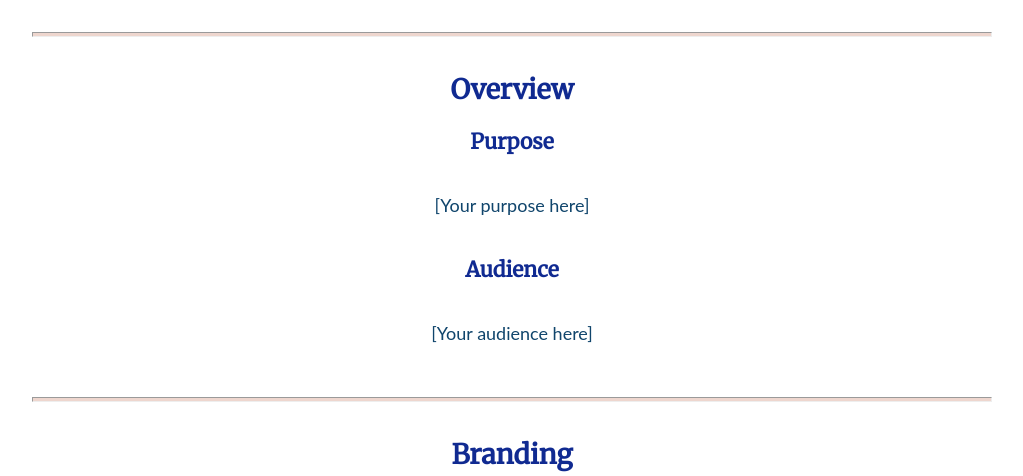
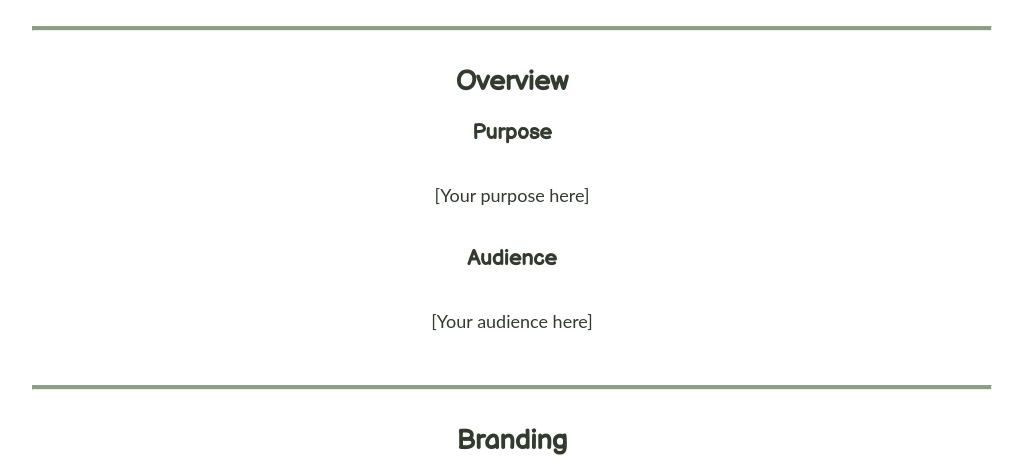
Before and after one commit to pmark2047/wdd130, a plain HTML site: page wwr/site-plan-rafting.html in a window 1280 px wide. Shown: the part 317-793 px from the top of the page, without its empty margins (128-1151 px from the left). Drawn offline with Linux system fonts and the light colour scheme; files whose address does not match are found by name.

Commit message:
updated siteplans

```diff
--- a/wwr/styles/site-plan-rafting.css
+++ b/wwr/styles/site-plan-rafting.css
@@ -3,29 +3,30 @@
 Any spaces in your font name should be replaced with a +.
 Fonts are separated by a & */
 @import url('https://fonts.googleapis.com/css2?family=Merriweather&display=swap" rel="stylesheet');
+@import url('https://fonts.googleapis.com/css2?family=Balsamiq+Sans:ital@0;1&display=swap');
 
 
 :root {
   /* change the values below to your colors from your palette */
-  --primary-color: #E69111   ;
-  --secondary-color: #3993DD ;
-  --accent1-color: #EED6CE;
-  --accent2-color: #102A91;
+  --primary-color: rgb(50, 59, 46);
+  --secondary-color: #c9bba1;
+  --accent1-color: rgb(135, 162, 123);
+  --accent2-color: #6a5e4b;
 
   /* change the values below to your chosen font(s) */
-  --heading-font: "Merriweather";
-  --paragraph-font: Lato, Helvetica, sans-serif;
+  --heading-font: 'Balsamiq Sans', sans-serif;
+  --paragraph-font: Lato, Arial, sans-serif;
 
   /* these colors below should be chosen from among your palette colors above */
-  --headline-color-on-white: #102A91;  /* headlines on a white background */
-  --headline-color-on-color: white; /* headlines on a colored background */
-  --paragraph-color-on-white: #10456c; /* paragraph text on a white background */
-  --paragraph-color-on-color: white; /* paragraph text on a colored background */
-  --paragraph-background-color: #102A91  ;
-  --nav-link-color: #102A91;
-  --nav-background-color: #E69111;
-  --nav-hover-link-color: #EED6CE;
-  --nav-hover-background-color: #3993DD;
+  --headline-color-on-white: rgb(50, 59, 46);  /* headlines on a white background */
+  --headline-color-on-color: whitesmoke; /* headlines on a colored background */
+  --paragraph-color-on-white: rgb(50, 59, 46); /* paragraph text on a white background */
+  --paragraph-color-on-color: whitesmoke; /* paragraph text on a colored background */
+  --paragraph-background-color: rgb(50, 59, 46)  ;
+  --nav-link-color: whitesmoke;
+  --nav-background-color: rgb(50, 59, 46);
+  --nav-hover-link-color: whitesmoke;
+  --nav-hover-background-color: rgb(135, 162, 123);
 }
 
 
```
